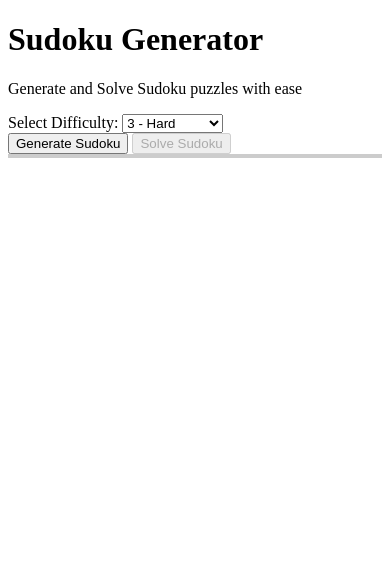
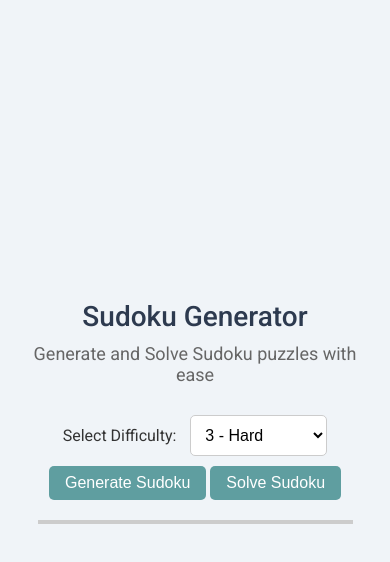
Before and after one commit to Jokerjoker91/Sudoku, a plain HTML site: page index.html in a window 390 px wide. Drawn offline with Linux system fonts and the light colour scheme.

Commit message:
Update styles.css

```diff
--- a/styles.css
+++ b/styles.css
@@ -1,10 +1,87 @@
+/* General Styling */
+* {
+  margin: 0;
+  padding: 0;
+  box-sizing: border-box;
+}
+
+body {
+  font-family: "Roboto", sans-serif;
+  background-color: #f0f4f8;
+  color: #333;
+  display: flex;
+  justify-content: center;
+  align-items: center;
+  height: 100vh;
+  padding: 20px;
+}
+
+.container {
+  width: 100%;
+  max-width: 900px;
+  margin: 0 auto;
+  text-align: center;
+}
+
+header {
+  margin-bottom: 30px;
+}
+
+h1 {
+  font-size: 36px;
+  font-weight: 500;
+  margin-bottom: 10px;
+  color: #2d3a4f;
+}
+
+p {
+  font-size: 18px;
+  color: #666;
+}
+
+/* Difficulty Selector */
+.difficulty-selector {
+  margin-bottom: 20px;
+}
+
+label {
+  font-size: 16px;
+  margin-right: 10px;
+}
+
+select {
+  padding: 10px;
+  font-size: 16px;
+  border-radius: 5px;
+  border: 1px solid #ccc;
+  background-color: #fff;
+}
+
+/* Button Styling */
+button {
+  padding: 10px 20px;
+  font-size: 18px;
+  color: white;
+  background-color: #5f9ea0;
+  border: none;
+  border-radius: 5px;
+  cursor: pointer;
+  transition: background-color 0.3s ease;
+}
+
+button:hover {
+  background-color: #468b8e;
+}
+
+/* Sudoku Grid */
 .sudoku-grid {
   display: grid;
   grid-template-columns: repeat(9, 1fr);
   gap: 2px;
-  max-width: 398px;
-  margin: auto;
-  border: 2px solid #ccc; /* Add border around the entire grid */
+  max-width: 380px;
+  margin: 20px auto;
+  border: 2px solid #ccc;
+  background-color: #fff;
 }
 
 .sudoku-cell {
@@ -16,6 +93,7 @@
   background-color: #f8f8f8;
   border: 1px solid #ccc;
   font-size: 18px;
+  font-weight: normal;
   text-align: center;
   user-select: none;
   cursor: pointer;
@@ -29,12 +107,17 @@
 .sudoku-cell[contenteditable="true"] {
   padding: 0;
   display: flex;
-  align-items: center; /* Centers the cursor vertically */
-  justify-content: center; /* Ensures content is centered horizontally */
-  font-weight: normal; /* Remove bold for editable cells */
+  align-items: center;
+  justify-content: center;
+  font-weight: normal;
 }
 
-/* Add styles for the 3x3 subgrids (highlight every 3rd row and column) */
+.sudoku-cell.initial {
+  font-weight: normal;
+  background-color: #f1f1f1;
+  user-select: none;
+}
+
 .sudoku-cell.highlight-row {
   border-bottom: 2px solid black;
 }
@@ -43,9 +126,28 @@
   border-right: 2px solid black;
 }
 
-/* New styles for initial numbers */
-.initial {
-  font-weight: bold; /* Bold font */
-  background-color: #f1f1f1; /* Slight gray background */
-  user-select: none; /* Prevent editing */
+/* Responsive Styling */
+@media (max-width: 600px) {
+  h1 {
+    font-size: 28px;
+  }
+
+  .difficulty-selector {
+    margin-bottom: 10px;
+  }
+
+  .sudoku-grid {
+    max-width: 90%;
+  }
+
+  button {
+    font-size: 16px;
+    padding: 8px 16px;
+  }
+
+  .sudoku-cell {
+    font-size: 16px;
+    width: 30px;
+    height: 30px;
+  }
 }
```
